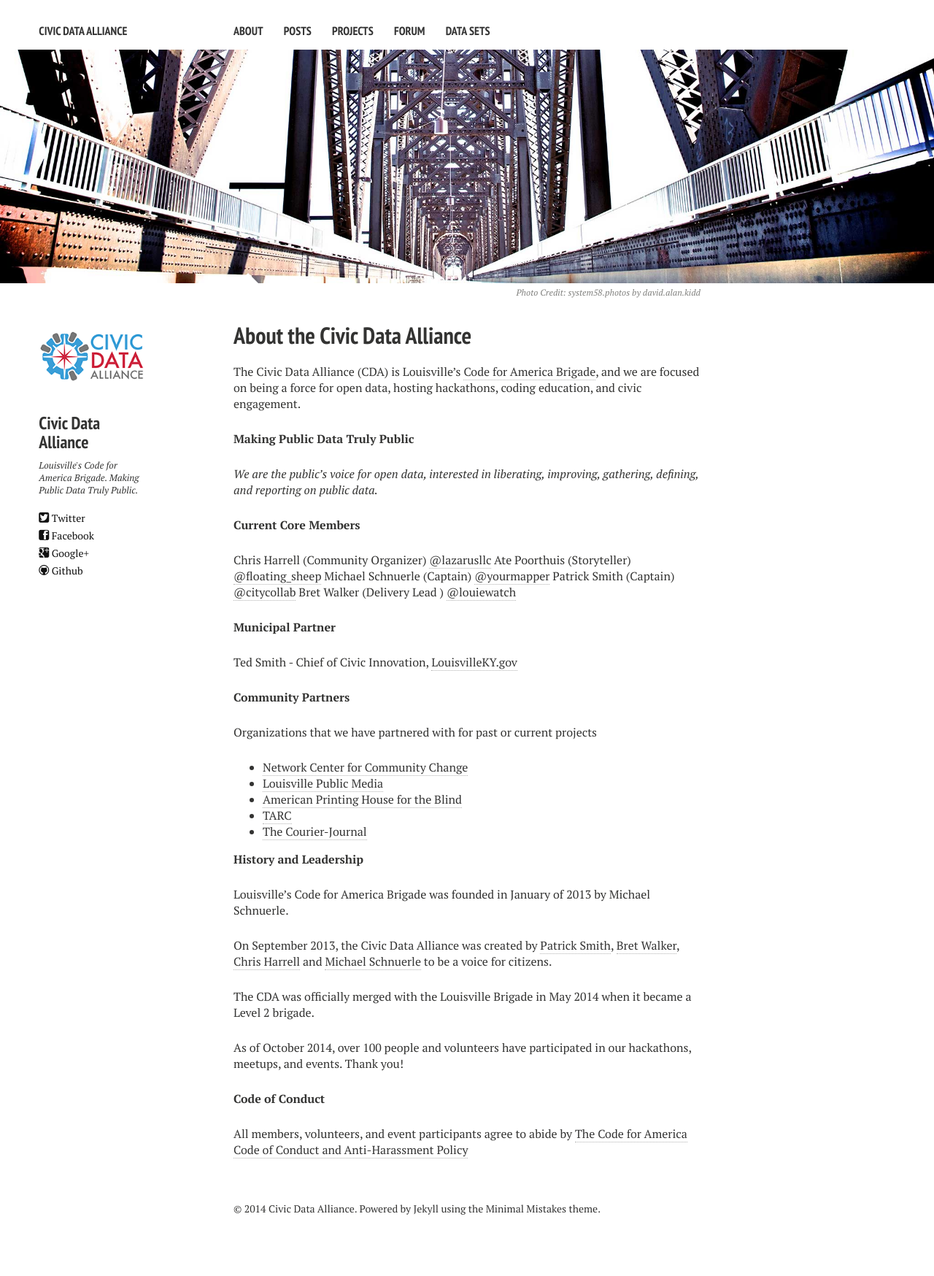
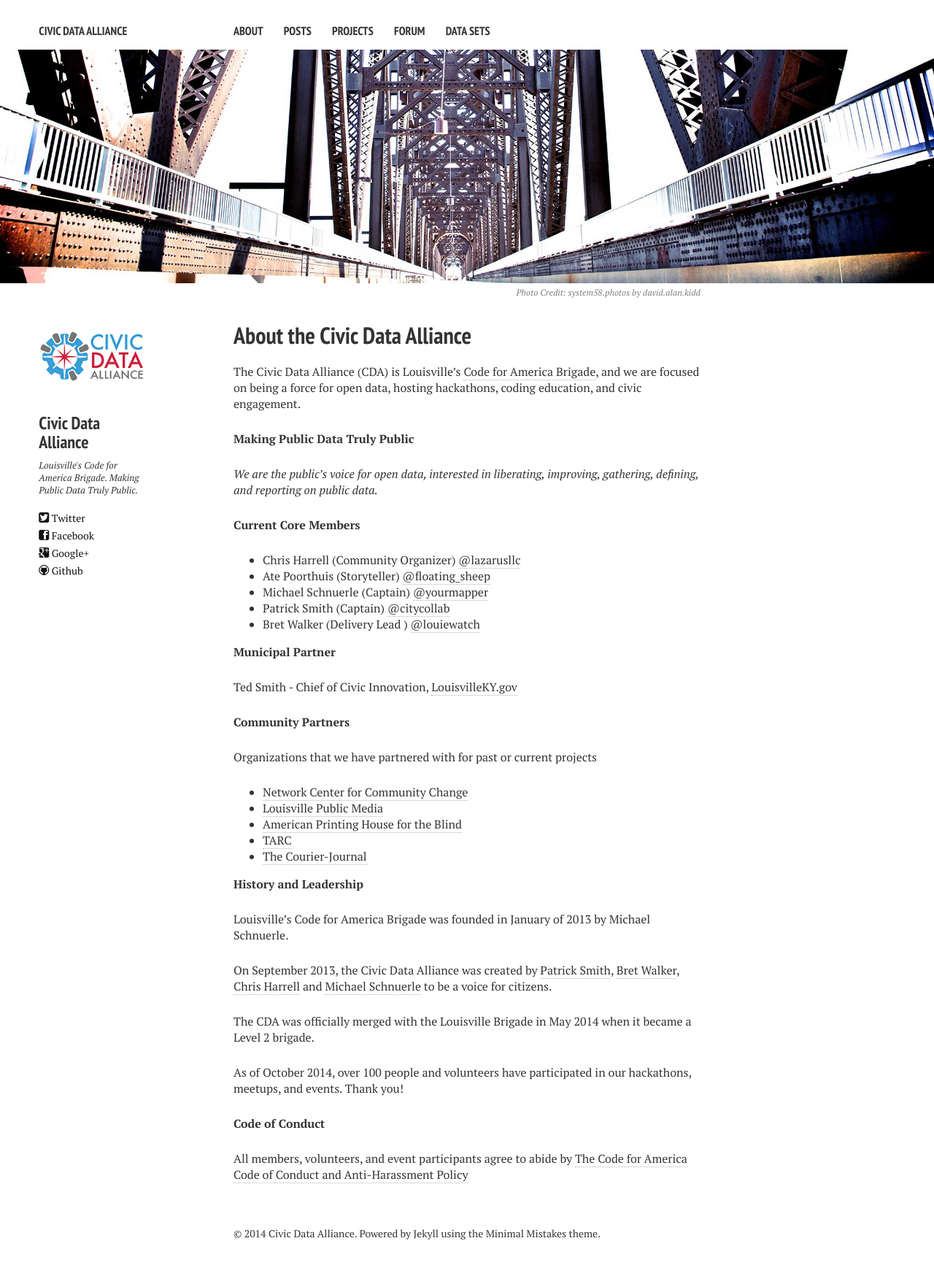
Before and after one commit to reydelleon/civicdata.github.io, a Jekyll site: the page built from about.md, in a window 1280 px wide. Shown: the whole page at 73% size. Built offline with Jekyll 4.4.1, drawn with Linux system fonts in a browser that asks for light colours; nearby versions of some CDN libraries; before the commit the page ends 1714 px from its top, so only the background shows below that.

Commit message:
Core Member Bullets

```diff
--- a/about.md
+++ b/about.md
@@ -20,11 +20,11 @@ The Civic Data Alliance (CDA) is Louisville's [Code for America Brigade](http://
 
 **Current Core Members**
 
-Chris Harrell (Community Organizer) [@lazarusllc](http://www.twitter.com/lazarusllc)
-Ate Poorthuis (Storyteller) [@floating_sheep](http://www.twitter.com/floating_sheep)
-Michael Schnuerle (Captain) [@yourmapper](http://www.twitter.com/yourmapper)
-Patrick Smith (Captain) [@citycollab](http://www.twitter.com/citycollab)
-Bret Walker (Delivery Lead ) [@louiewatch](http://www.twitter.com/louiewatch)
+* Chris Harrell (Community Organizer) [@lazarusllc](http://www.twitter.com/lazarusllc)
+* Ate Poorthuis (Storyteller) [@floating_sheep](http://www.twitter.com/floating_sheep)
+* Michael Schnuerle (Captain) [@yourmapper](http://www.twitter.com/yourmapper)
+* Patrick Smith (Captain) [@citycollab](http://www.twitter.com/citycollab)
+* Bret Walker (Delivery Lead ) [@louiewatch](http://www.twitter.com/louiewatch)
 
 **Municipal Partner**
 
```
